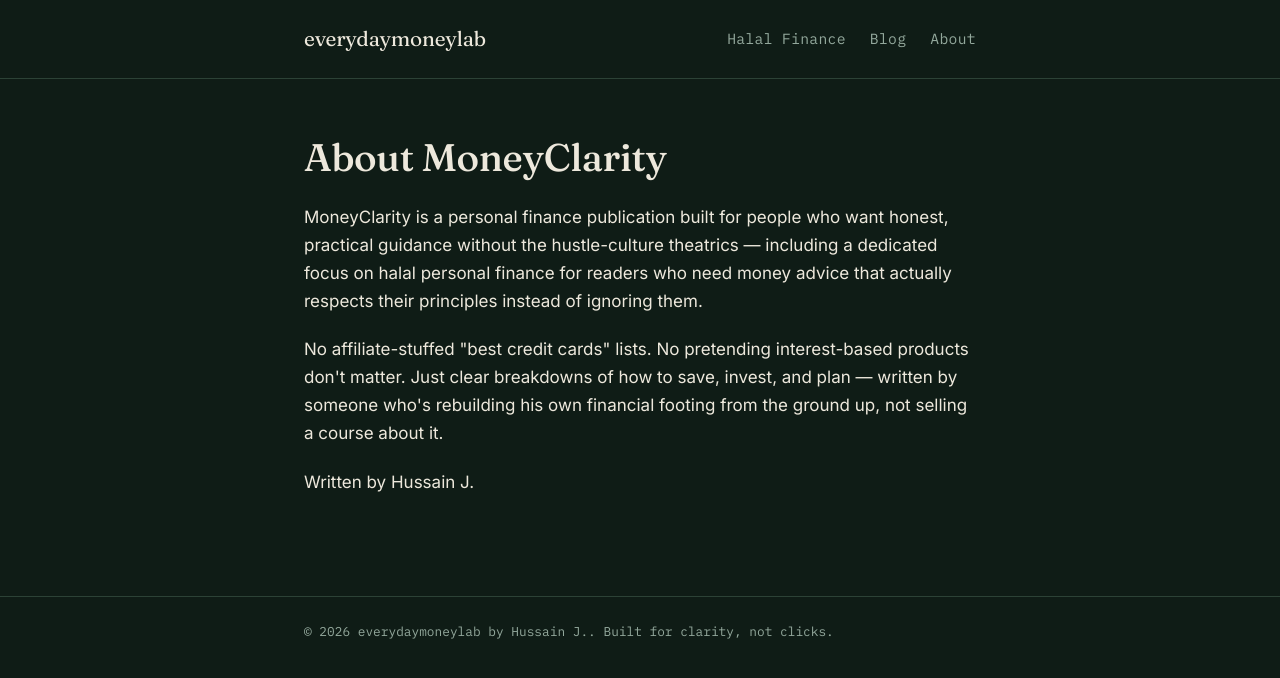
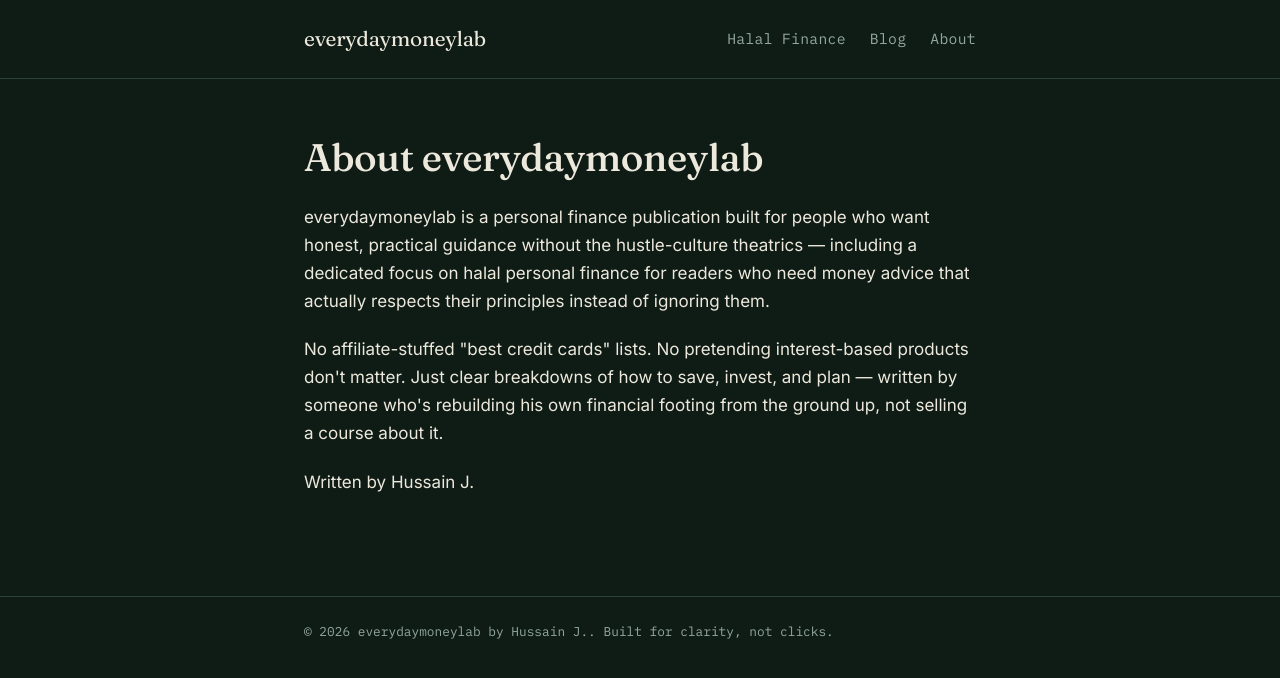
Before and after one commit to Hussainj977/moneyclarity, an Eleventy site: page moneyclarity-site (1)/src/about.njk in a window 1280 px wide. Built offline with nearby package versions, Linux system fonts and the light colour scheme; Eleventy itself is replaced by a stand-in of ours; files that its build step writes are made by us from their sources.

Commit message:
Update publication name from MoneyClarity to everydaymoneylab

```diff
--- a/moneyclarity-site (1)/src/about.njk
+++ b/moneyclarity-site (1)/src/about.njk
@@ -4,8 +4,8 @@ title: About
 permalink: /about/
 ---
 <article class="pillar">
-  <h1>About MoneyClarity</h1>
-  <p>MoneyClarity is a personal finance publication built for people who want honest, practical guidance without the hustle-culture theatrics — including a dedicated focus on halal personal finance for readers who need money advice that actually respects their principles instead of ignoring them.</p>
+  <h1>About everydaymoneylab</h1>
+  <p>everydaymoneylab is a personal finance publication built for people who want honest, practical guidance without the hustle-culture theatrics — including a dedicated focus on halal personal finance for readers who need money advice that actually respects their principles instead of ignoring them.</p>
   <p>No affiliate-stuffed "best credit cards" lists. No pretending interest-based products don't matter. Just clear breakdowns of how to save, invest, and plan — written by someone who's rebuilding his own financial footing from the ground up, not selling a course about it.</p>
   <p>Written by Hussain J.</p>
 </article>
```
